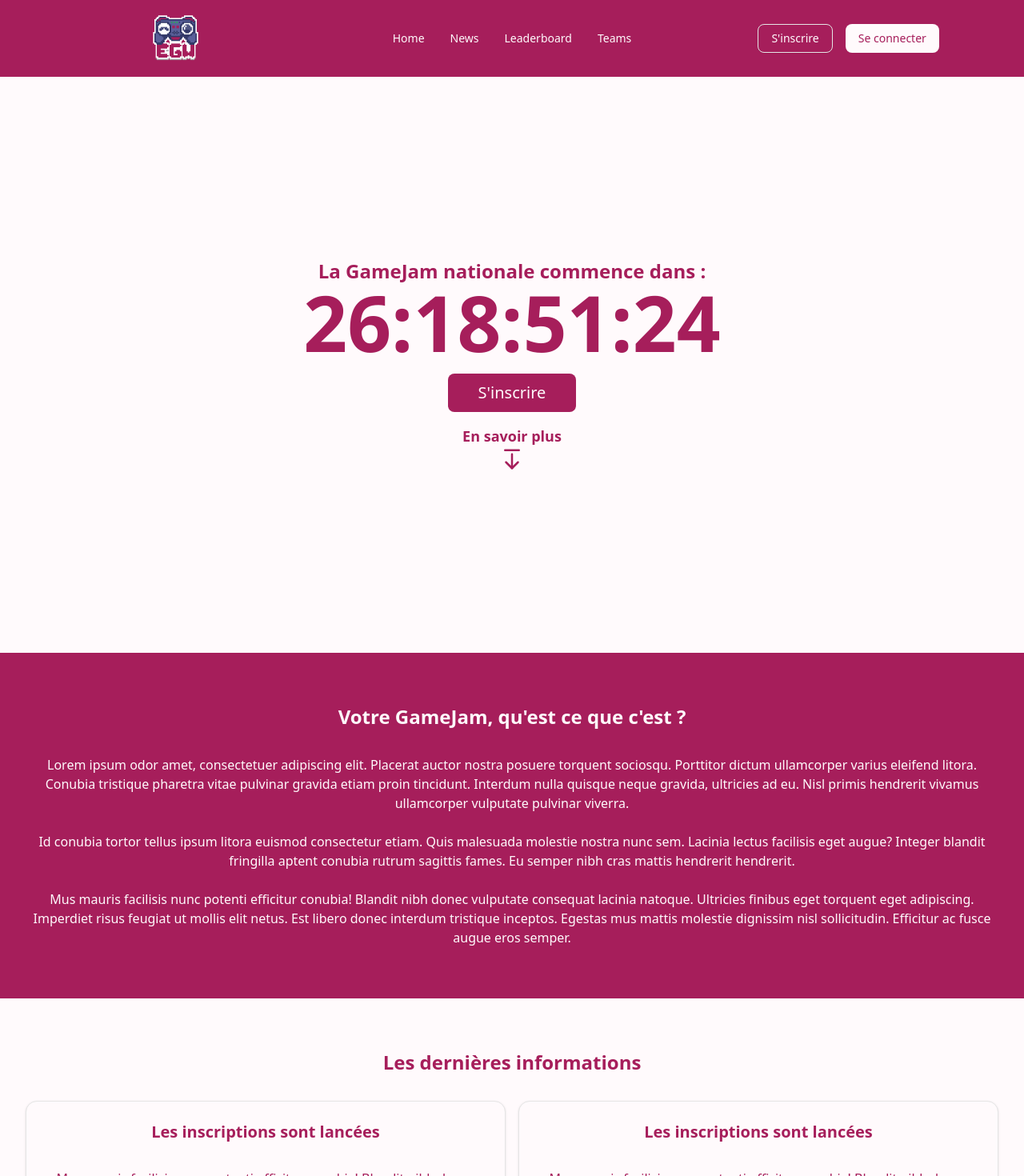
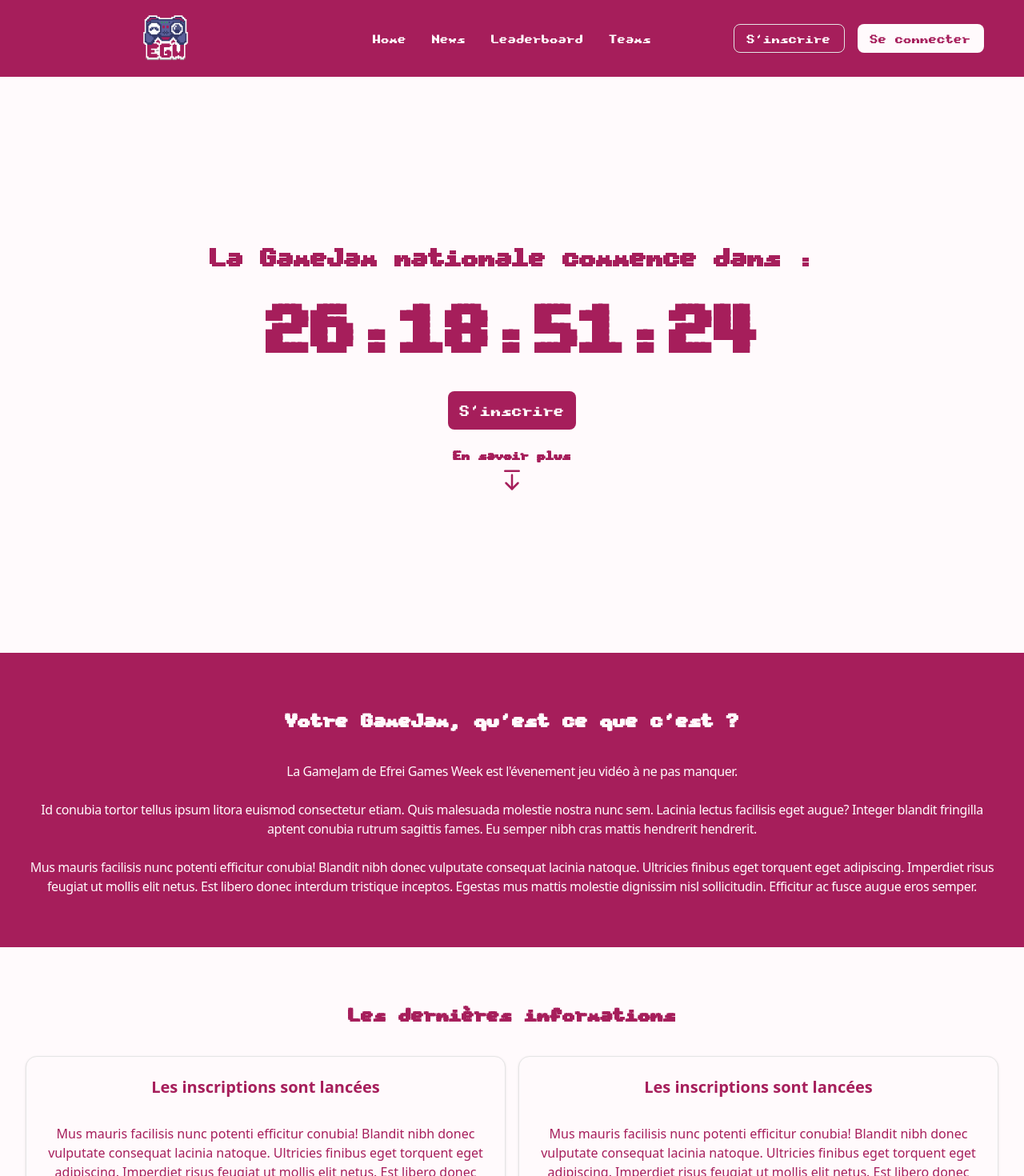
Before and after one commit to EfreiGamesWeek/efrei-games-week-website, a Next.js app: page / in a window 1280 px wide. Shown: the top 1470 px of the page at 80% size. Built offline with nearby package versions, Linux system fonts and the light colour scheme.

Commit message:
Added the router Added redirection to the created pages Added the custom font for the title

```diff
--- a/package.json
+++ b/package.json
@@ -9,6 +9,7 @@
     "lint": "eslint"
   },
   "dependencies": {
+    "@next/font": "^14.2.15",
     "@radix-ui/react-dialog": "^1.1.15",
     "@radix-ui/react-navigation-menu": "^1.2.14",
     "@radix-ui/react-separator": "^1.1.8",
--- a/src/app/globals.css
+++ b/src/app/globals.css
@@ -8,6 +8,7 @@
   --color-foreground: var(--foreground);
   --font-sans: var(--font-geist-sans);
   --font-mono: var(--font-geist-mono);
+  --font-hungry: var(--font-hungry);
   --color-sidebar-ring: var(--sidebar-ring);
   --color-sidebar-border: var(--sidebar-border);
   --color-sidebar-accent-foreground: var(--sidebar-accent-foreground);
--- a/src/app/news/page.js
+++ b/src/app/news/page.js
@@ -13,7 +13,7 @@ export default function News() {
         <main className="flex flex-col align-middle justify-center">
             <section className="flex px-8 py-16 justify-center items-center text-center">
                 <main className="max-w-7xl">
-                    <h2 className="text-2xl font-bold mb-8">
+                    <h2 className="text-4xl font-bold mb-8 font-hungry">
                         Les dernières informations
                     </h2>
                     <section className="flex gap-4 w-full justify-center mb-8 flex-wrap">
--- /dev/null
+++ b/src/app/not-found.js
@@ -0,0 +1,3 @@
+export default function Error404() {
+    return <h2>Error 404</h2>;
+}
--- a/src/app/page.js
+++ b/src/app/page.js
@@ -1,6 +1,6 @@
 "use client";
 
-import { useState } from "react";
+import { useState, useRef } from "react";
 import { Button } from "@/components/ui/button";
 import { ArrowDownFromLine } from "lucide-react";
 import Autoplay from "embla-carousel-autoplay";
@@ -25,6 +25,13 @@ export default function Home() {
     var countDownDate = new Date("Feb 5, 2026 19:30:00").getTime();
     const [countDownTimer, setCountDownTimer] = useState("");
     const plugin = React.useRef(Autoplay({ delay: 2000 }));
+
+    const infoRef = useRef(null);
+    const scrollToElement = () => {
+        if (infoRef.current) {
+            infoRef.current.scrollIntoView({ behavior: "smooth" });
+        }
+    };
 
     var x = setInterval(function () {
         var now = new Date().getTime();
@@ -53,42 +60,45 @@ export default function Home() {
         }
     }, 1000);
     return (
-        <main className="flex flex-col align-middle justify-center">
-            <section className="flex flex-col gap-4 justify-center items-center h-[90dvh] text-center mx-8">
+        <main className="flex flex-col align-middle justify-center scroll-beha">
+            <section className="flex flex-col gap-4 justify-center items-center h-[90dvh] text-center mx-8 font-hungry">
                 <main className="max-w-7xl">
-                    <h2 className="md:text-2xl text-xl font-bold">
+                    <h2 className="md:text-5xl text-2xl font-bold">
                         La GameJam nationale commence dans :
                     </h2>
-                    <h1 className="md:text-8xl text-5xl font-extrabold">
+                    <h1 className="md:text-9xl text-5xl font-extrabold">
                         {countDownTimer}
                     </h1>
-                    <Button className="mt-4 w-40 md:text-xl text-lg h-12 cursor-pointer">
+                    <Button className="mt-4 w-40 md:text-3xl text-xl h-12 cursor-pointer">
                         S'inscrire
                     </Button>
                     <footer className="flex flex-col items-center transition-[filter] duration-300 hover:drop-shadow-(--drop-shadow-primary) cursor-pointer">
-                        <h2 className="md:text-lg text-sm font-semibold mt-4">
-                            En savoir plus
-                        </h2>
-                        <Link href="#" className="w-fit h-fit ">
+                        <Link
+                            href=""
+                            className="w-fit h-fit items-center flex flex-col justify-center"
+                            scroll={false}
+                            onClick={scrollToElement}
+                        >
+                            <h2 className="md:text-2xl text-sm font-semibold mt-4">
+                                En savoir plus
+                            </h2>
                             <ArrowDownFromLine size={30} />
                         </Link>
                     </footer>
                 </main>
             </section>
 
-            <section className="flex flex-col gap-4 px-8 py-16 justify-center items-center text-center bg-primary text-primary-foreground">
+            <section
+                ref={infoRef}
+                className="flex flex-col gap-4 px-8 py-16 justify-center items-center text-center bg-primary text-primary-foreground"
+            >
                 <main className="max-w-7xl">
-                    <h2 className="text-2xl font-bold mb-8">
+                    <h2 className="text-4xl font-bold mb-8 font-hungry">
                         Votre GameJam, qu'est ce que c'est ?
                     </h2>
-                    <p>
-                        Lorem ipsum odor amet, consectetuer adipiscing elit.
-                        Placerat auctor nostra posuere torquent sociosqu.
-                        Porttitor dictum ullamcorper varius eleifend litora.
-                        Conubia tristique pharetra vitae pulvinar gravida etiam
-                        proin tincidunt. Interdum nulla quisque neque gravida,
-                        ultricies ad eu. Nisl primis hendrerit vivamus
-                        ullamcorper vulputate pulvinar viverra.
+                    <p className="tracking-tight">
+                        La GameJam de Efrei Games Week est l'évenement jeu vidéo
+                        à ne pas manquer.
                         <br />
                         <br />
                         Id conubia tortor tellus ipsum litora euismod
@@ -111,7 +121,7 @@ export default function Home() {
 
             <section className="flex px-8 py-16 justify-center items-center text-center">
                 <main className="max-w-7xl">
-                    <h2 className="text-2xl font-bold mb-8">
+                    <h2 className="text-4xl font-bold mb-8 font-hungry">
                         Les dernières informations
                     </h2>
                     <section className="flex gap-4 mb-8">
@@ -168,7 +178,7 @@ export default function Home() {
                     </section>
                     <footer className="flex justify-end">
                         <Link
-                            href="#"
+                            href="/news"
                             className="relative after:bg-primary after:absolute after:h-0.5 after:w-0 after:bottom-0 after:left-0 hover:after:w-full after:transition-all after:duration-300 cursor-pointer"
                         >
                             Voir toutes les informations
@@ -178,7 +188,7 @@ export default function Home() {
             </section>
 
             <section className="flex flex-col gap-4 py-16 justify-center items-center text-center bg-primary text-primary-foreground">
-                <h2 className="text-2xl font-bold mb-8">
+                <h2 className="text-4xl font-bold mb-8 font-hungry">
                     Les associations partenaires
                 </h2>
                 <Carousel
--- a/src/components/NavbarComputer.js
+++ b/src/components/NavbarComputer.js
@@ -1,8 +1,9 @@
 import { Button } from "./ui/button";
+import Link from "next/link";
 
 export default function NavbarComputer() {
     return (
-        <main className="flex justify-center p-3 bg-primary text-primary-foreground max-h-24 items-center z-50">
+        <main className="flex justify-center p-3 bg-primary text-primary-foreground max-h-24 items-center z-50 font-hungry">
             <section className="flex items-center w-screen">
                 <section
                     className="text-center h-20 flex-1 flex justify-center mr-auto"
@@ -11,16 +12,30 @@ export default function NavbarComputer() {
                     <img src="/baseLogo.png" className="h-full"></img>
                 </section>
                 <section className="mx-12 text-center gap-4" id="navigation">
-                    <Button variant="ghostSecondary" className="cursor-pointer">
-                        Home
+                    <Button
+                        variant="ghostSecondary"
+                        className="cursor-pointer text-2xl"
+                        asChild
+                    >
+                        <Link href="/">Home</Link>
                     </Button>
-                    <Button variant="ghostSecondary" className="cursor-pointer">
-                        News
+                    <Button
+                        variant="ghostSecondary"
+                        className="cursor-pointer text-2xl"
+                        asChild
+                    >
+                        <Link href="/news">News</Link>
                     </Button>
-                    <Button variant="ghostSecondary" className="cursor-pointer">
+                    <Button
+                        variant="ghostSecondary"
+                        className="cursor-pointer text-2xl"
+                    >
                         Leaderboard
                     </Button>
-                    <Button variant="ghostSecondary" className="cursor-pointer">
+                    <Button
+                        variant="ghostSecondary"
+                        className="cursor-pointer text-2xl"
+                    >
                         Teams
                     </Button>
                 </section>
@@ -28,10 +43,16 @@ export default function NavbarComputer() {
                     className="flex-1 flex justify-center ml-auto text-center gap-4"
                     id="login"
                 >
-                    <Button variant="outline" className="cursor-pointer">
+                    <Button
+                        variant="outline"
+                        className="cursor-pointer text-2xl"
+                    >
                         S'inscrire
                     </Button>
-                    <Button variant="secondary" className="cursor-pointer">
+                    <Button
+                        variant="secondary"
+                        className="cursor-pointer text-2xl"
+                    >
                         Se connecter
                     </Button>
                 </section>
--- a/src/components/NavbarPhone.js
+++ b/src/components/NavbarPhone.js
@@ -16,7 +16,7 @@ import { Separator } from "./ui/separator";
 export default function NavbarPhone() {
     return (
         <Drawer direction="right">
-            <section className="flex bg-primary justify-between items-center text-center h-20 flex-1/4">
+            <section className="flex bg-primary justify-between items-center text-center h-20 flex-1/4 font-hungry">
                 <img src="/baseLogo.png" className="h-full"></img>
                 <DrawerTrigger asChild>
                     <MenuIcon className="m-4 text-primary-foreground" />
```
Also changed, not shown: src/app/layout.js (+12 -1 lines), src/components/Navbar.js (+5 -5 lines), public/fonts/Hungry-7.ttf (added), 1 other file (tests, documents, lock files or other folders).
